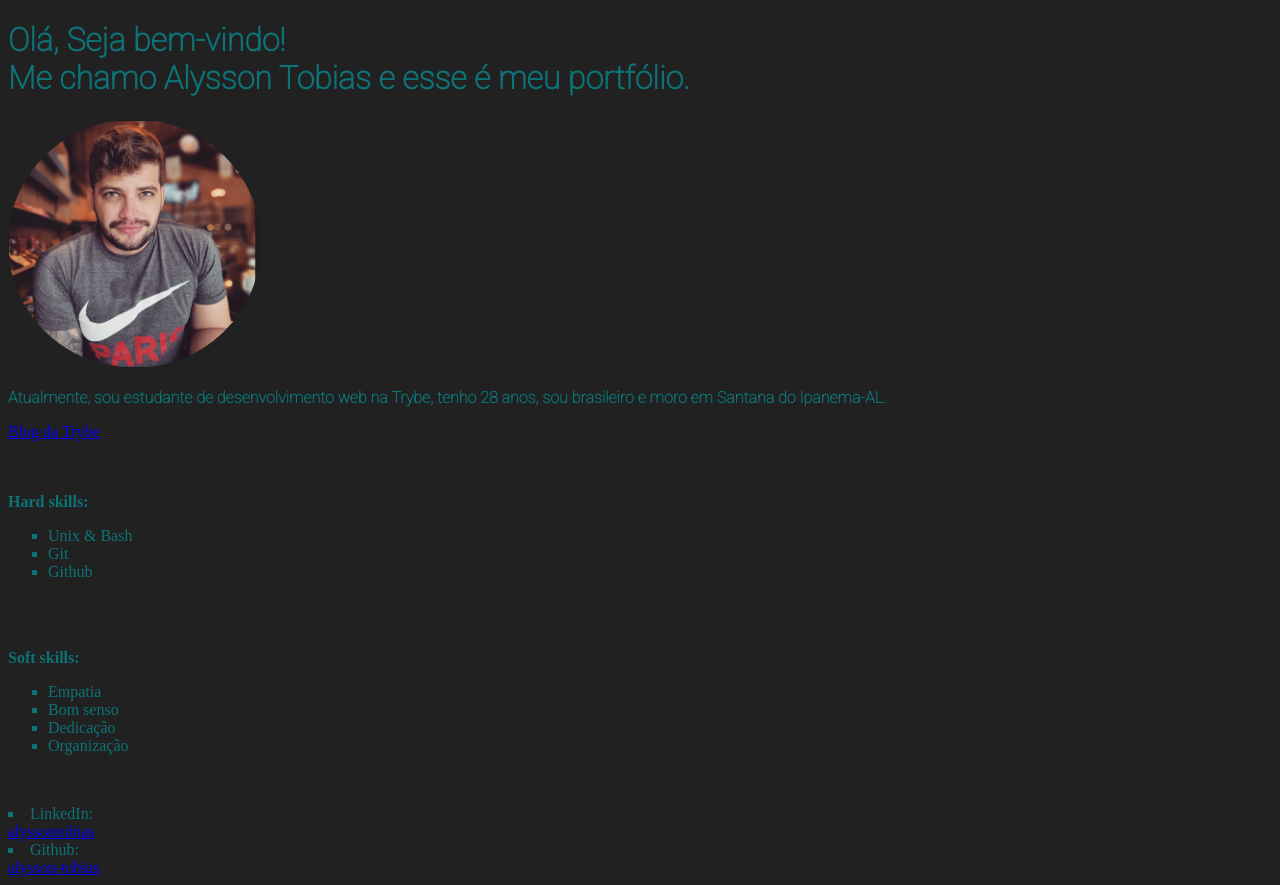
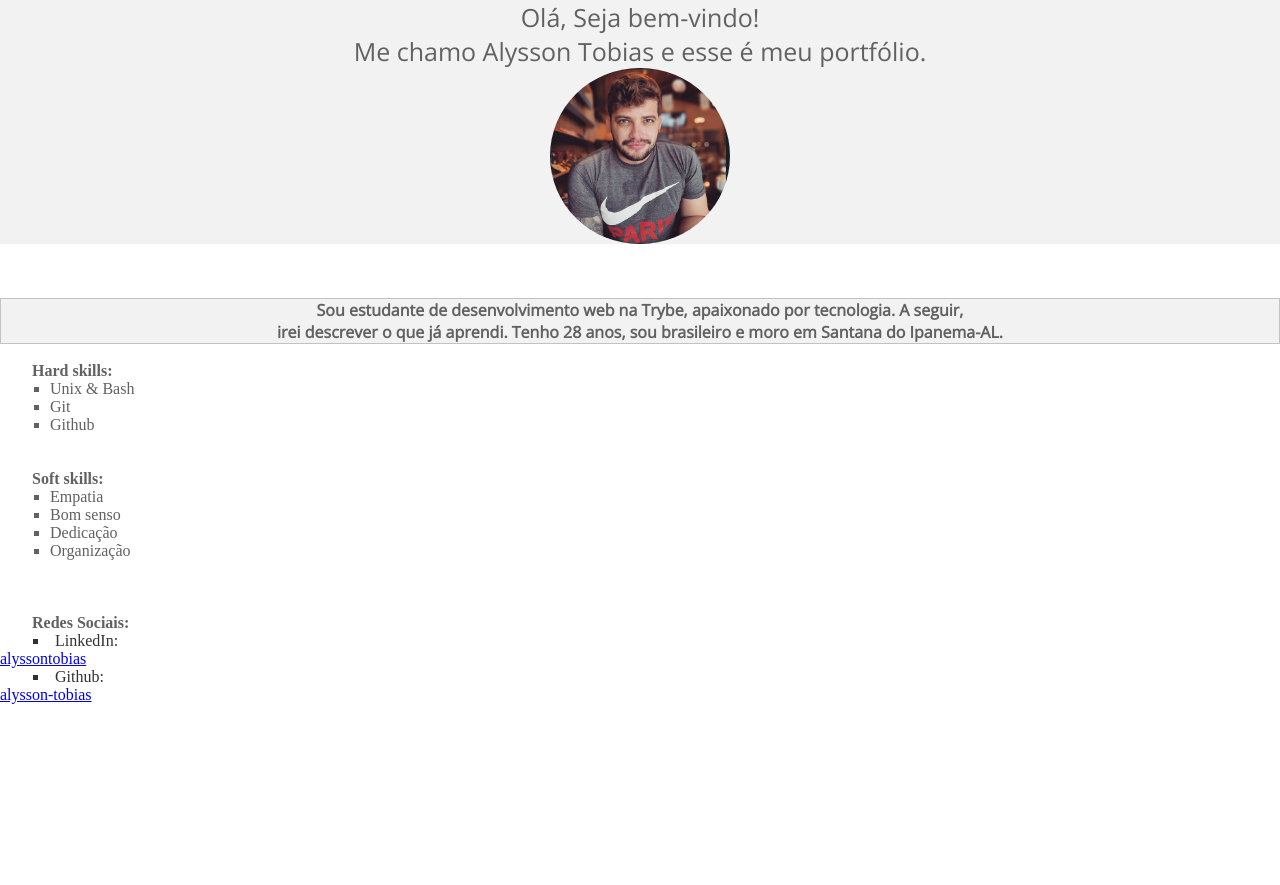
Before and after one commit to alysson-tobias/alysson-tobias.github.io, a plain HTML site: page index.html in a window 1280 px wide. After the commit the page ends 800 px from the top, so only its background shows below. Drawn offline with nearby package versions, Linux system fonts and the light colour scheme.

Commit message:
att nos estilos

```diff
--- a/index.html
+++ b/index.html
@@ -2,6 +2,7 @@
 <html lang="pt-br">
   <head>
     <meta charset="UTF-8" />
+    <meta name="viewport" content="width=device-width, initial-scale=1">
     <title>Portfólio</title>
     <link rel="stylesheet" href="style.css" />
     <link rel="preconnect" href="https://fonts.googleapis.com" />
@@ -10,23 +11,42 @@
       href="https://fonts.googleapis.com/css2?family=Open+Sans:wght@300&family=Roboto:wght@100&display=swap"
       rel="stylesheet"
     />
-    <link rel="preconnect" href="https://fonts.googleapis.com">
-<link rel="preconnect" href="https://fonts.gstatic.com" crossorigin>
-<link href="https://fonts.googleapis.com/css2?family=Open+Sans:wght@300&family=Roboto:wght@100&display=swap" rel="stylesheet">
+    <link rel="preconnect" href="https://fonts.googleapis.com" />
+    <link rel="preconnect" href="https://fonts.gstatic.com" crossorigin />
+    <link
+      href="https://fonts.googleapis.com/css2?family=Open+Sans:wght@300&family=Roboto:wght@100&display=swap"
+      rel="stylesheet"
+    />
+    <link rel="stylesheet" href="https://cdnjs.cloudflare.com/ajax/libs/font-awesome/4.7.0/css/font-awesome.min.css">
   </head>
   <body>
-    <h1>
-      Olá, Seja bem-vindo!<br />Me chamo Alysson Tobias e esse é meu portfólio.
-    </h1>
+    <header>
+      <div class="cabecalho">
+        Olá, Seja bem-vindo! <br />
+        Me chamo Alysson Tobias e esse é meu portfólio.
+      </div>
+    </header>
+    <div class="cabecalho">
       <img
+        class="foto-perfil"
         src="images/Captura de tela de 2022-06-07 18-26-44.png"
         alt="Foto do Alysson Tobias"
       />
+    </div>
+    <br />
+    <br />
+    <br />
+    <div class="sobre-mim">
       <p class="minhaDescricao">
-      <strong>Atualmente, sou estudante de desenvolvimento web na Trybe, tenho 28 anos, sou brasileiro e moro em Santana do Ipanema-AL.</strong>
+        <strong
+          >Sou estudante de desenvolvimento web na Trybe, apaixonado por
+          tecnologia. A seguir,<br />irei descrever o que já aprendi. Tenho 28
+          anos, sou brasileiro e moro em Santana do Ipanema-AL.</strong
+        >
       </p>
-    <a href="https://blog.betrybe.com/">Blog da Trybe</a>
-    <br><br><br>
+    </div>
+
+    <br />
     <p class="soft-e-hard-skills">Hard skills:</p>
     <ul class="listaNaoOrganizada">
       <li>Unix & Bash</li>
@@ -42,12 +62,14 @@
       <li>Organização</li>
     </ul>
     <br />
-    <p></p>
-    <li>LinkedIn:</li>
+    <br />
+    <br />
+    <p class="soft-e-hard-skills">Redes Sociais:</p>
+    <li class="redes-sociais">LinkedIn:</li>
     <a href="https://www.linkedin.com/in/alyssontobias/" target="_blank"
       >alyssontobias</a
     >
-    <li>Github:</li>
+    <li class="redes-sociais">Github:</li>
     <a href="https://github.com/alysson-tobias" target="_blank"
       >alysson-tobias</a
     >
--- a/style.css
+++ b/style.css
@@ -1,38 +1,55 @@
-h1 {
+header {
   font-family: "Open Sans", sans-serif;
-  font-family: "Roboto", sans-serif;
-  color: #0d7377;
+  color: #616161;
+  text-align: center;
+  font-size: 25px;
+}
+
+.cabecalho {
+  background-color: #f2f2f2;
+  border-style: none;
 }
 
 img {
   border-radius: 50%;
-
+  max-width: 14%;
+  height: 30px;
 }
 
 p.soft-e-hard-skills {
   font-weight: bold;
-  color: #0d7377;
+  color: #616161;
+  margin-left: 32px;
+}
+
+.foto-perfil {
+  display: block;
+  margin-left: auto;
+  margin-right: auto;
 }
 
 p.minhaDescricao {
   font-family: "Open Sans", sans-serif;
-  font-family: "Roboto", sans-serif;
-  color: #0d7377;
-
+  color: #616161;
+  background-color: #f2f2f2;
+  border: 1px solid #C2C2C2;
+  text-align: center;
 }
 
-
-body {
-  background-color: #212121;
+.redes-sociais{
+  color: #313131;
+  list-style-type: square;
+  margin-left: 33px;
 }
 
 ul {
-  color: #0d7377;
+  color: #616161;
   list-style-type: square;
+  margin-left: 50px;
 }
 
 li {
-  color: #0d7377;
+  color: #616161;
   list-style-type: square;
 }
 
@@ -40,3 +57,8 @@ img {
   width: 20%;
   height: auto;
 }
+
+* {
+  margin: 0;
+  padding: 0;
+  }
```
Lines whose indentation alone changed are shown as unchanged.
